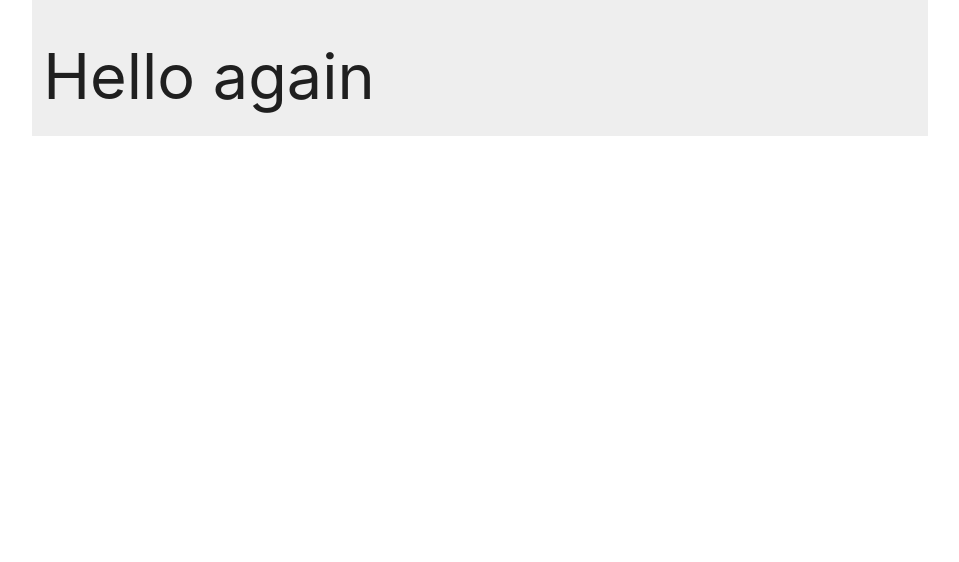
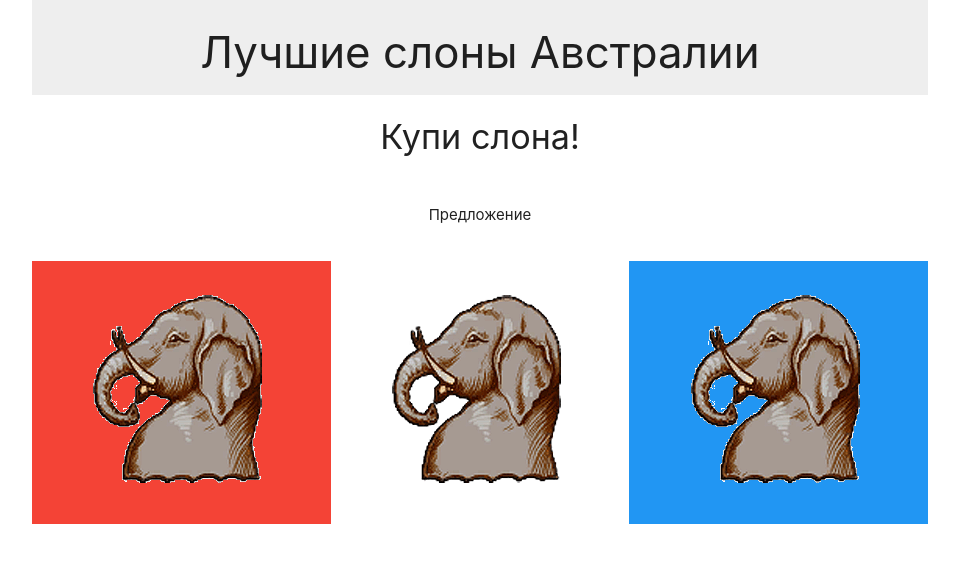
Before and after one commit to MaricaMitthens/web-lab2, a plain HTML site: page index.html in a window 1280 px wide. Shown: the whole page, without its empty margins (160-1119 px from the left). Drawn offline with Linux system fonts and the light colour scheme.

Commit message:
created layout

```diff
--- a/index.html
+++ b/index.html
@@ -6,10 +6,29 @@
         <meta name="viewport" content="width=device-width, initial-scale=1.0"/>
     </head>
     <body>
-        <div class="container grey lighten-3">
+        <div class="container">
+            <header class="row grey lighten-3">
+                <div class="col s12 center">
+                    <h3>Лучшие слоны Австралии</h3>
+                </div>
+            </header>
+            <div class="row center">
+                <h4>Купи слона!</h4>
+            </div>
             <div class="row">
-                <div class="col s12">
-                    <h1>Hello again</h1>
+                <div class="col offset-s2 s8 center">
+                    <p> Предложение</p>
+                </div>
+            </div>
+            <div class="row">
+                <div class="col s12 m6 l4 red center" >
+                        <img src="images/el1.gif">
+                </div>
+                <div class="col s12 m6 l4 center" >
+                    <img src="images/el1.gif">
+                </div>
+                <div class="col s12 m6 offset-m3 l4 blue center" >
+                        <img src="images/el1.gif">
                 </div>
             </div>
         </div>
```
Also changed, not shown: images/el1.gif (added).
